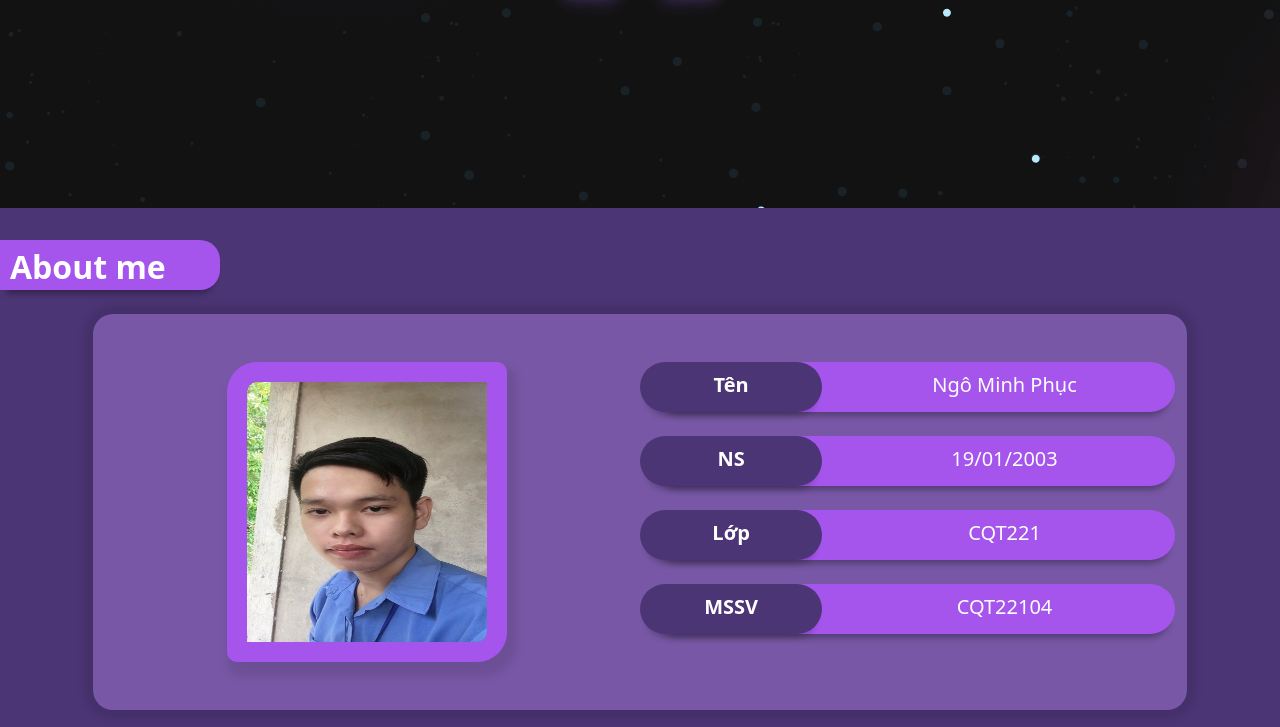
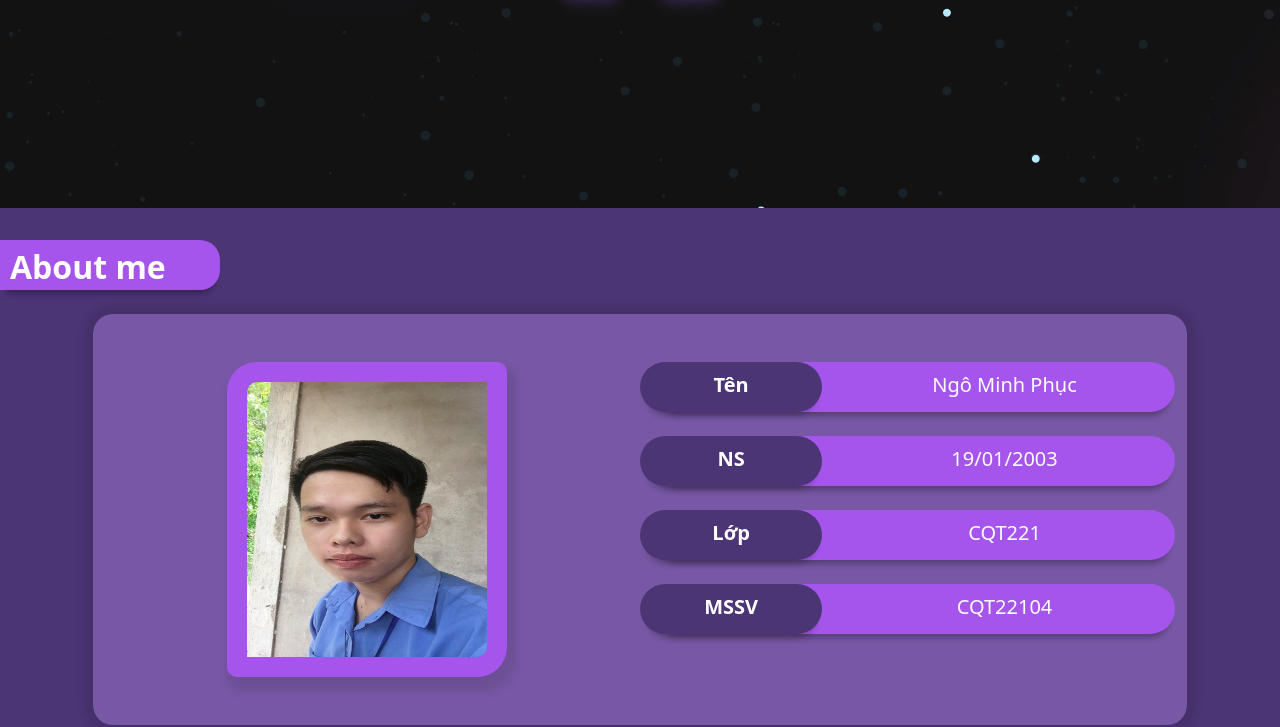
Before and after one commit to MinhPhuc191203/ngominhphuc, a plain HTML site: page index.html in a window 1280 px wide. Shown: the part 592-1319 px from the top of the page. Drawn offline with nearby package versions, Linux system fonts and the light colour scheme.

Commit message:
Update style.css

```diff
--- a/style.css
+++ b/style.css
@@ -93,7 +93,7 @@ html, section{
 }
 .row .col-sm-12 .img .avatar{
  width: 280px;
- height: 300px;
+ height: 315px;
  box-shadow: 5px 10px 10px 5px rgba(0, 0, 0, 0.1);
 
 }
```
